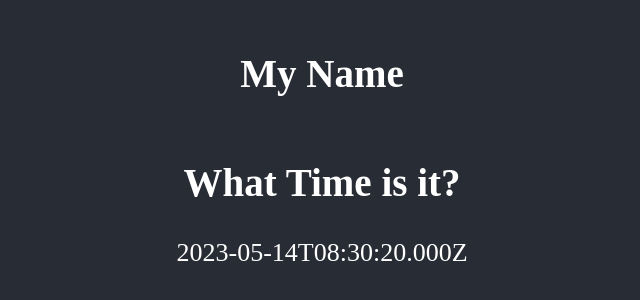
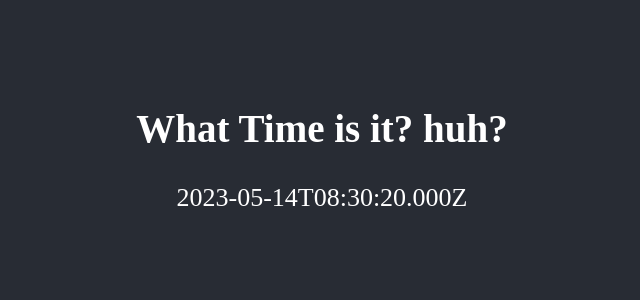
Before and after one commit to wochae/6ew, a React (Create React App) app in the folder blog/: page / in a window 1280 px wide. Shown: the part 244-544 px from the top of the page, without its empty margins (318-958 px from the left). Built offline with nearby package versions, Linux system fonts and the light colour scheme.

Commit message:
[fix] : error from providing props has been fixed #9

```diff
--- a/blog/src/App.js
+++ b/blog/src/App.js
@@ -5,14 +5,16 @@ import Time from './Time';
 const today = function () {
   return new Date().toISOString();
 };
+const timeProps = {
+  defaultDate: today(),
+  message: "What Time is it? huh?"
+};
 
 function App() {
-  let myName = "My Name";
   return (
     <div className="App">
       <header className="App-header">
-        <h2>{myName}</h2>
-        <Time today={today()} />
+        <Time {...timeProps} />
       </header>
     </div>
   );
--- a/blog/src/Time.js
+++ b/blog/src/Time.js
@@ -1,10 +1,11 @@
 import React from 'react';
 
-function Time({ today }) {
+function Time({ defaultDate, message }) {
+
   return (
     <div>
-      <h2>What Time is it?</h2>
-      <p>{today}</p>
+      <h2>{message}</h2>
+      <p>{defaultDate}</p>
     </div>
   );
 }
```
